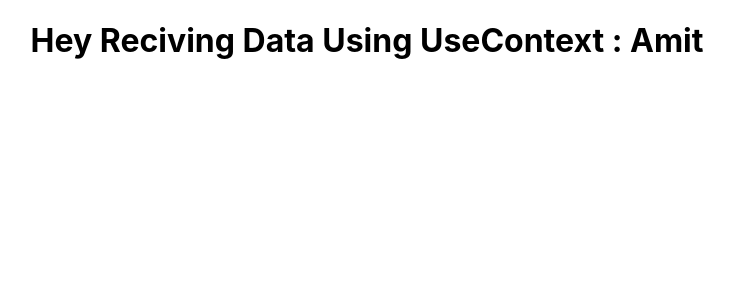
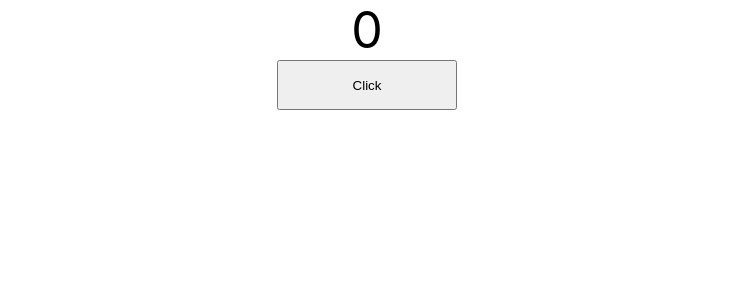
Before and after one commit to 102AMIT/Learing_React_With_Some_mini_Project, a React (Create React App) app: page / in a window 1280 px wide. Shown: the top 300 px of the page, without its empty margins (273-1007 px from the left). Built offline with nearby package versions, Linux system fonts and the light colour scheme.

Commit message:
customHook Completed

```diff
--- a/src/App.js
+++ b/src/App.js
@@ -19,7 +19,9 @@ import './App.css';
 // import Counter from './function_components/counter/Counter';
 // import UseRef from './function_components/UseRef/UseRef';
 // import UseReducerHook from './function_components/UseReducer/UseReducerHook';
-import ComA from './function_components/UseContext/ComA';
+// import ComA from './function_components/UseContext/ComA';
+import Test1 from './function_components/CustomHook/Test1';
+
 
 
 
@@ -60,16 +62,21 @@ function App() {
 
 
       {/* // this is for context api */}
+
       {/* <FirstName.Provider value={'Sending from app ..'}>
       <lastName.Provider value={'Amit'}>
           <Context1 />
       </lastName.Provider>
       </FirstName.Provider> */}
+
       {/* // this is for context api */}
 
+
       {/* This is for UseContext */}
+      {/* <ComA /> */}
 
-      <ComA />
+      <Test1 />
+
 
     </div>
 
--- /dev/null
+++ b/src/function_components/CustomHook/Test1.jsx
@@ -0,0 +1,18 @@
+import React,{useState}from 'react'
+import useCustomHook from './useCustomHook';
+const Test1 = () => {
+
+  const [count,setCount]=useState(0);
+
+//   here we are using customHook basically we can say that it's our component
+  useCustomHook(count);
+
+  return (
+    <>
+    <div style={{fontSize:"50px"}}>{count}</div>
+    <button style={{width:"180px",height:"50px",padding:"5px"}} onClick={()=>setCount(count +1)}>Click</button>
+    </>
+  )
+}
+
+export default Test1
--- /dev/null
+++ b/src/function_components/CustomHook/useCustomHook.jsx
@@ -0,0 +1,16 @@
+import { useEffect } from "react";
+
+
+const useCustomHook = (count) => {
+    useEffect(() => {
+        console.log("Hello UseEffects");
+        if(count >=1){
+          document.title=`Chats (${count})`
+        }else{
+          document.title=`Chats`
+        }
+
+      },[count]);
+}
+
+export default useCustomHook
--- a/src/function_components/useEffect_hooks/UseEffect1.js
+++ b/src/function_components/useEffect_hooks/UseEffect1.js
@@ -18,7 +18,7 @@ const UseEffect1 = () => {
   return (
     <>
     <div style={{fontSize:"50px"}}>{count}</div>
-    <button style={{width:"180px",height:"50px",padding:"5px"}} onClick={()=>setCount(count +1)}>Click</button>
+    <button style={{width:"180px",height:"50px",padding:"5px"}} onClick={()=>setCount(count +1)}>Click Test</button>
     </>
   )
 }
```
